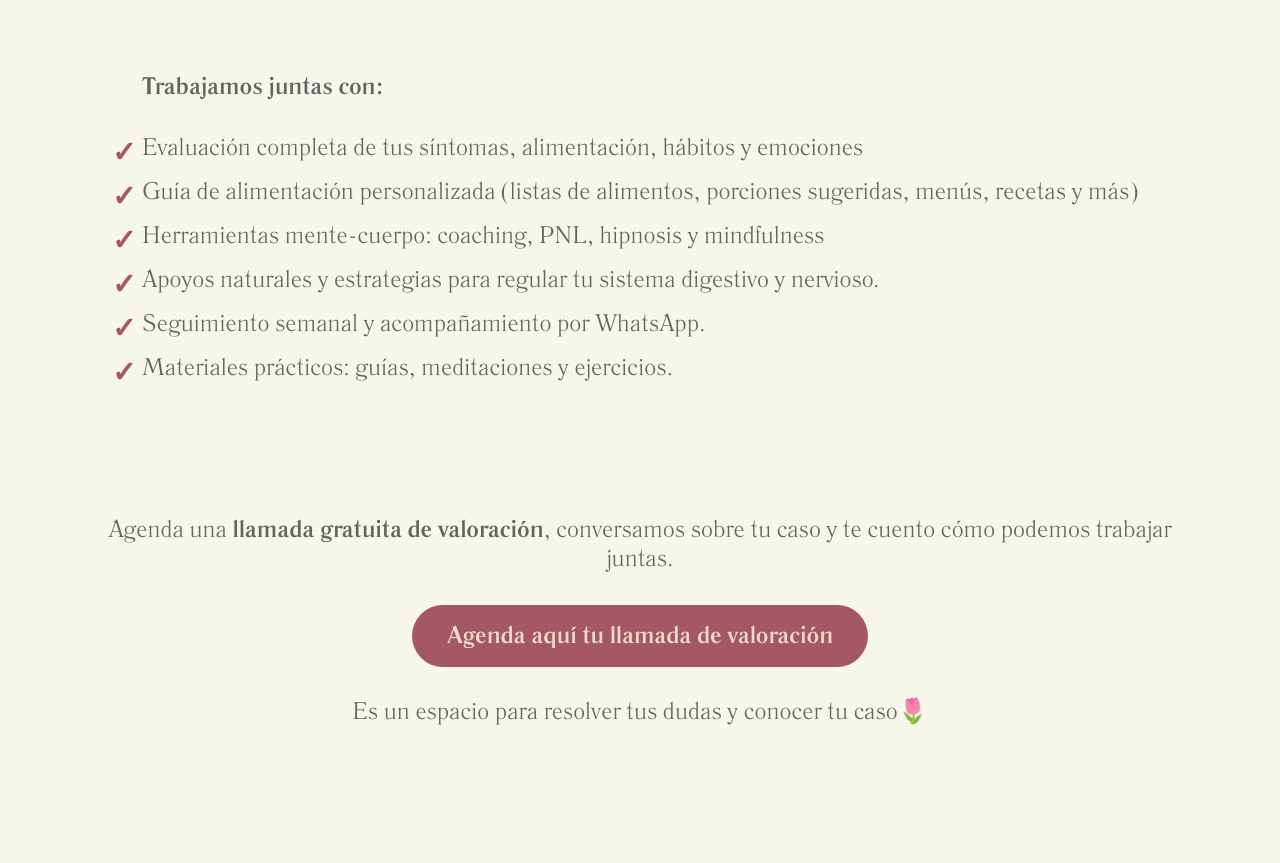
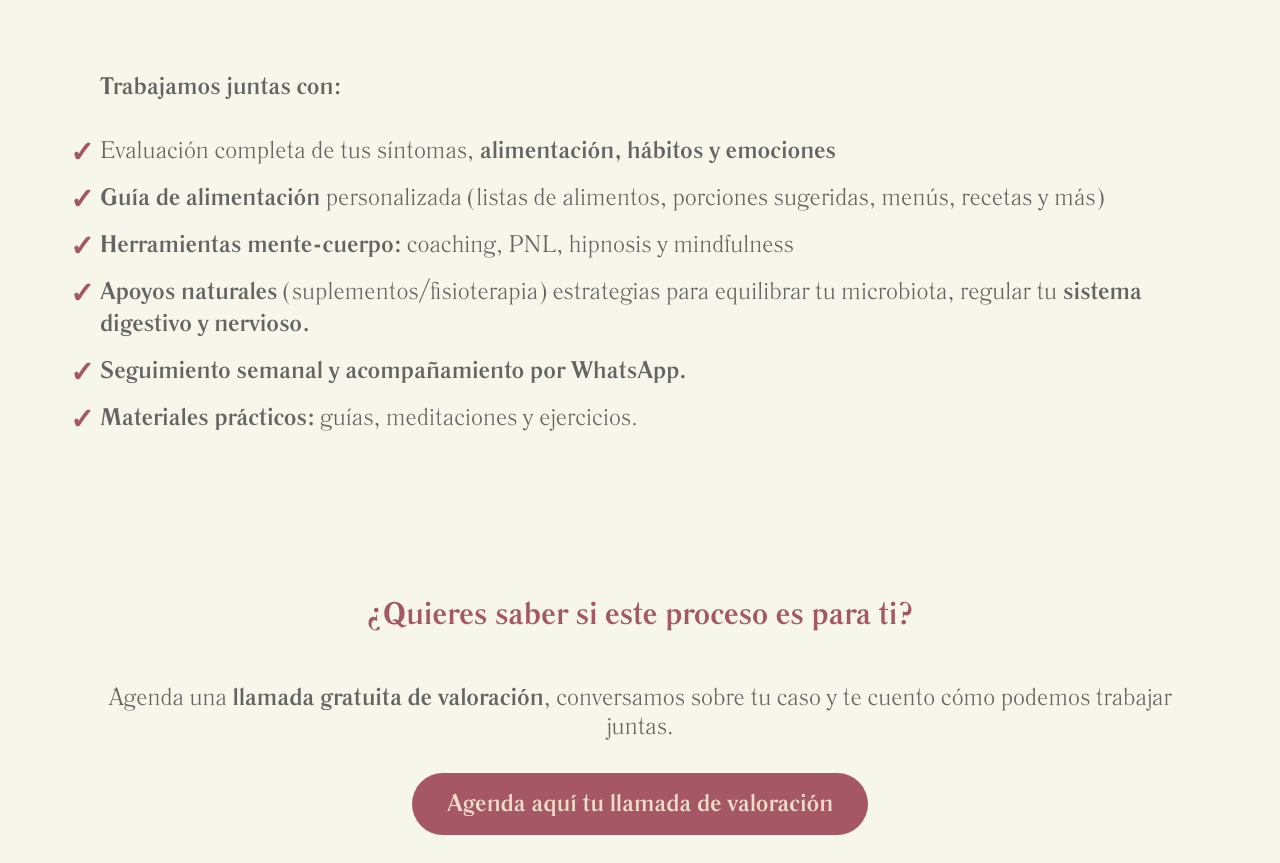
Before and after one commit to KurtGuardia/balance, a React (Create React App) app: page / in a window 1280 px wide. Shown: the part 5860-6723 px from the top of the page. Built offline with nearby package versions, Linux system fonts and the light colour scheme.

Commit message:
fix(general): minor changes

```diff
--- a/src/components/Process.jsx
+++ b/src/components/Process.jsx
@@ -39,48 +39,53 @@ export default function Process() {
             {...hoverAnimation}
           >
             Evaluación completa de tus síntomas,
-            alimentación, hábitos y emociones
+            <b> alimentación, hábitos y emociones</b>
           </motion.li>
           <motion.li
             className='process_list-item'
             {...hoverAnimation}
           >
-            Guía de alimentación personalizada (listas de
-            alimentos, porciones sugeridas, menús, recetas y
-            más)
+            <b>Guía de alimentación</b> personalizada
+            (listas de alimentos, porciones sugeridas,
+            menús, recetas y más)
           </motion.li>
           <motion.li
             className='process_list-item'
             {...hoverAnimation}
           >
-            Herramientas mente-cuerpo: coaching, PNL,
+            <b>Herramientas mente-cuerpo:</b> coaching, PNL,
             hipnosis y mindfulness
           </motion.li>
           <motion.li
             className='process_list-item'
             {...hoverAnimation}
           >
-            Apoyos naturales y estrategias para regular tu
-            sistema digestivo y nervioso.
+            <b>Apoyos naturales</b>{' '}
+            (suplementos/fisioterapia) estrategias para
+            equilibrar tu microbiota, regular tu{' '}
+            <b>sistema digestivo y nervioso.</b>
           </motion.li>
           <motion.li
             className='process_list-item'
             {...hoverAnimation}
           >
-            Seguimiento semanal y acompañamiento por
-            WhatsApp.
+            <b>
+              Seguimiento semanal y acompañamiento por
+              WhatsApp.
+            </b>
           </motion.li>
           <motion.li
             className='process_list-item'
             {...hoverAnimation}
           >
-            Materiales prácticos: guías, meditaciones y
-            ejercicios.
+            <b>Materiales prácticos:</b> guías, meditaciones
+            y ejercicios.
           </motion.li>
         </ul>
       </div>
 
       <div className='process_cta'>
+        <p>¿Quieres saber si este proceso es para ti?</p>
         <span>
           Agenda una <b>llamada gratuita de valoración</b>,
           conversamos sobre tu caso y te cuento cómo podemos
--- a/src/styles/process.scss
+++ b/src/styles/process.scss
@@ -56,6 +56,17 @@
       font-size: 24px;
     }
 
+    p {
+      font-size: 1.3rem;
+      font-weight: bold;
+      text-align: center;
+      color: $cta-color;
+
+      @include bp($lg) {
+        margin: 30px 0;
+      }
+    }
+
     a {
       text-decoration: none;
       font-weight: bold;
```
